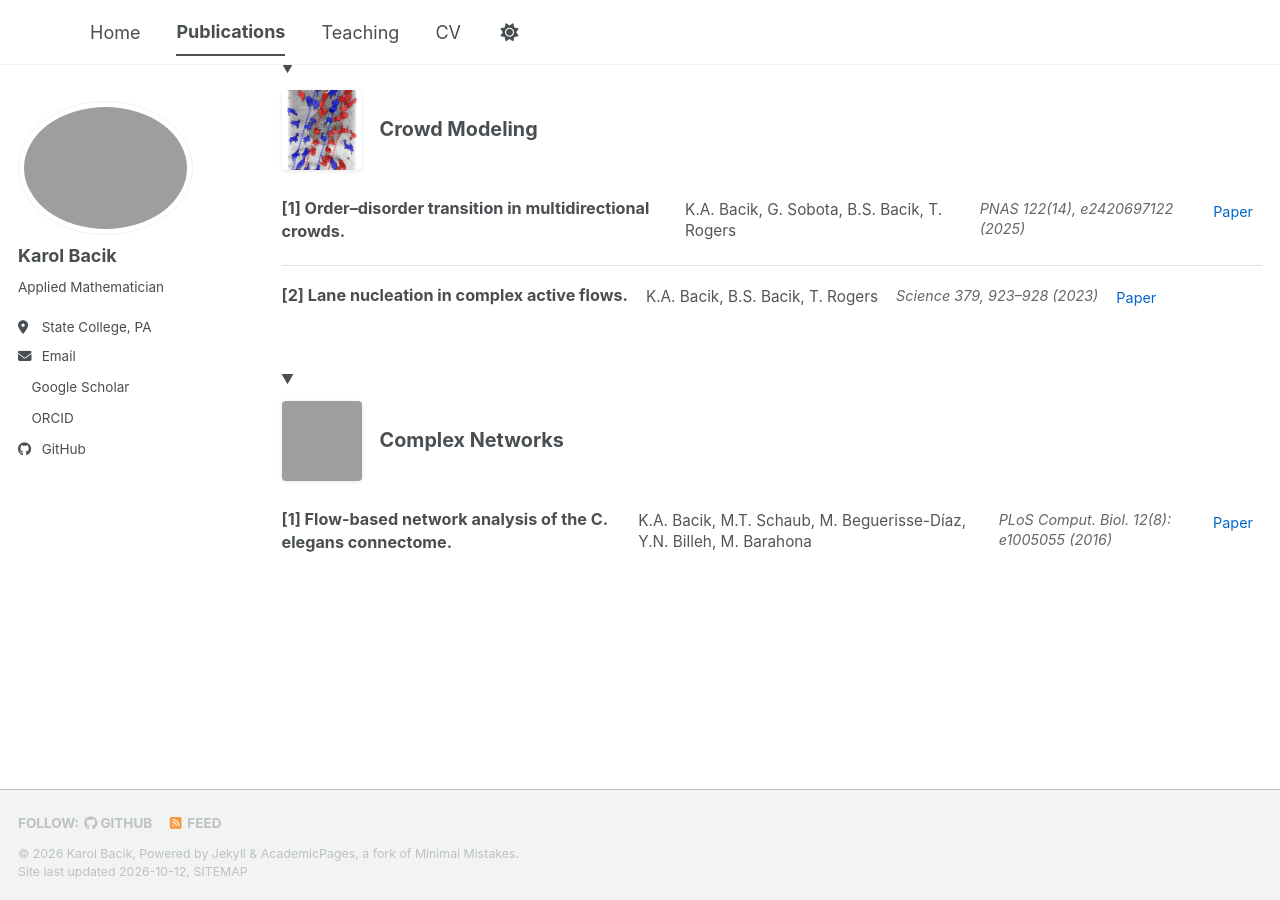
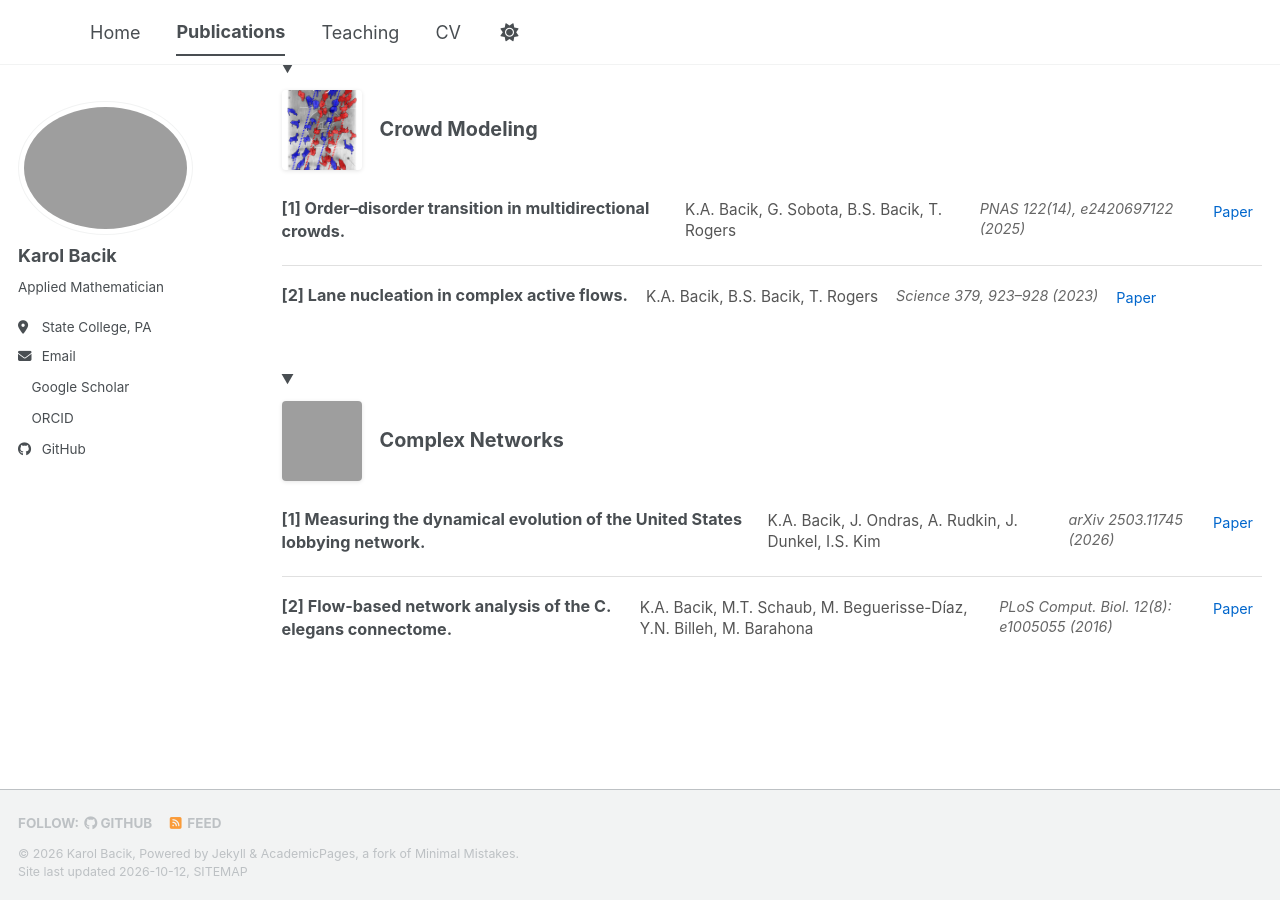
Before and after one commit to kbacikpsu/kbacikpsu.github.io, a Jekyll site: the page built from _pages/publications.html, in a window 1280 px wide and 900 px high, scrolled down 816 px. Built offline with Jekyll 4.4.1, drawn with Linux system fonts in a browser that asks for light colours; a style sheet for code colours, icons or effects is not loaded; grey boxes are pictures that could not be loaded.

Commit message:
Update publication URLs and add new entry
Updated paper URLs for several publications and added a new publication on lobbying networks.

```diff
--- a/_pages/publications.html
+++ b/_pages/publications.html
@@ -9,7 +9,7 @@ publications:
     venue: "Annu. Rev. Fluid Mech."
     date: 2026
     category: "granular_mechanics"
-    paperurl: "https://doi.org/10.1146/annurev-fluid-121223-115714"
+    paperurl: "https://doi.org/10.1146/annurev-fluid-112723-062843"
 
   - title: "Order–disorder transition in multidirectional crowds."
     authors: "K.A. Bacik, G. Sobota, B.S. Bacik, T. Rogers"
@@ -25,7 +25,7 @@ publications:
     volume: "20, 30"
     date: 2024
     category: "granular_mechanics"
-    paperurl: "https://doi.org/10.1039/D3SM01424H"
+    paperurl: "https://doi.org/10.1039/d4sm00391h"
 
   - title: "Lane nucleation in complex active flows."
     authors: "K.A. Bacik, B.S. Bacik, T. Rogers"
@@ -33,7 +33,7 @@ publications:
     volume: "379, 923–928"
     date: 2023
     category: "crowd_modeling"
-    paperurl: "https://doi.org/10.1126/science.abm4272"
+    paperurl: "https://doi.org/10.1126/science.add8091"
 
   - title: "Coarsening dynamics of 2D subaqueous dunes."
     authors: "P.A. Jarvis, K.A. Bacik, C. Narteau, N.M. Vriend"
@@ -82,6 +82,14 @@ publications:
     date: 2016
     category: "complex_networks"
     paperurl: "https://doi.org/10.1371/journal.pcbi.1005055"
+
+  - title: "Measuring the dynamical evolution of the United States lobbying network."
+    authors: "K.A. Bacik, J. Ondras, A. Rudkin, J. Dunkel, I.S. Kim"
+    venue: "arXiv"
+    volume: "2503.11745"
+    date: 2026
+    category: "complex_networks"
+    paperurl: "https://doi.org/10.48550/arXiv.2503.1174"
 
 categories:
   granular_mechanics:
```
